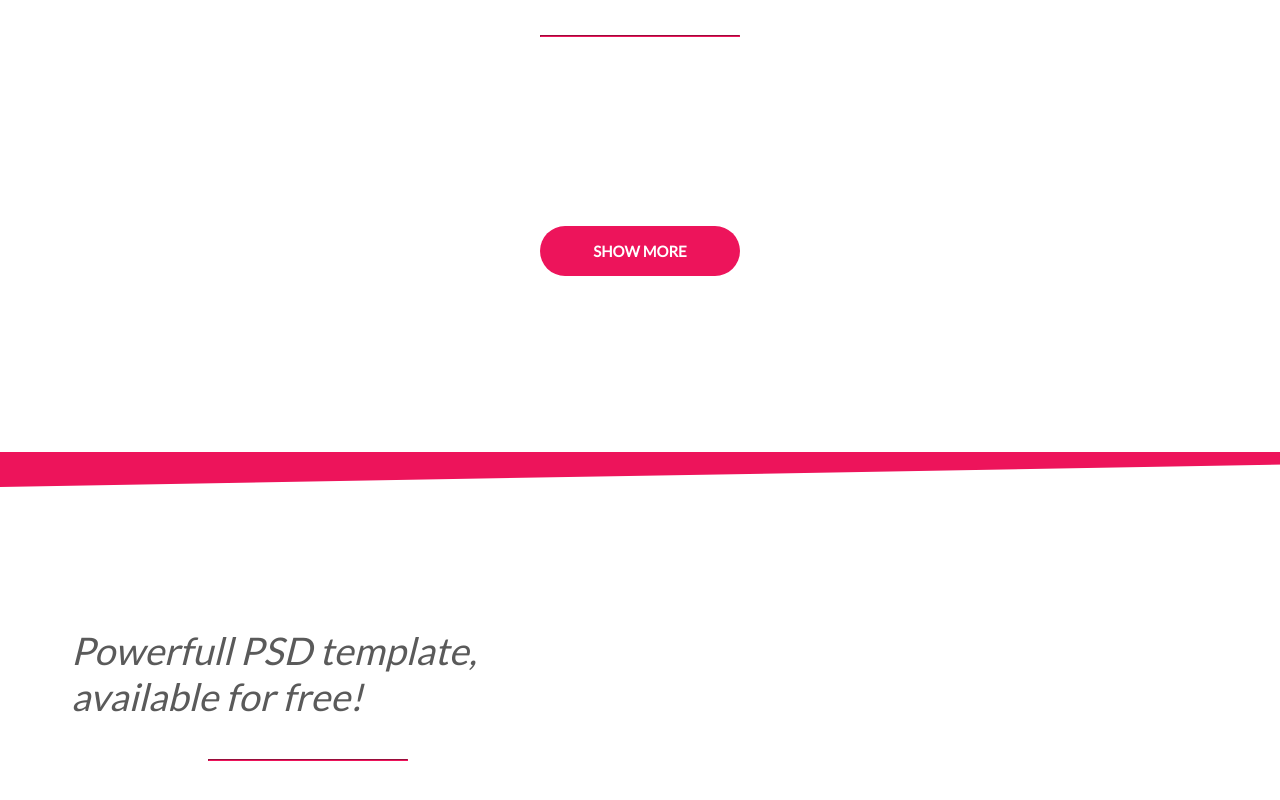
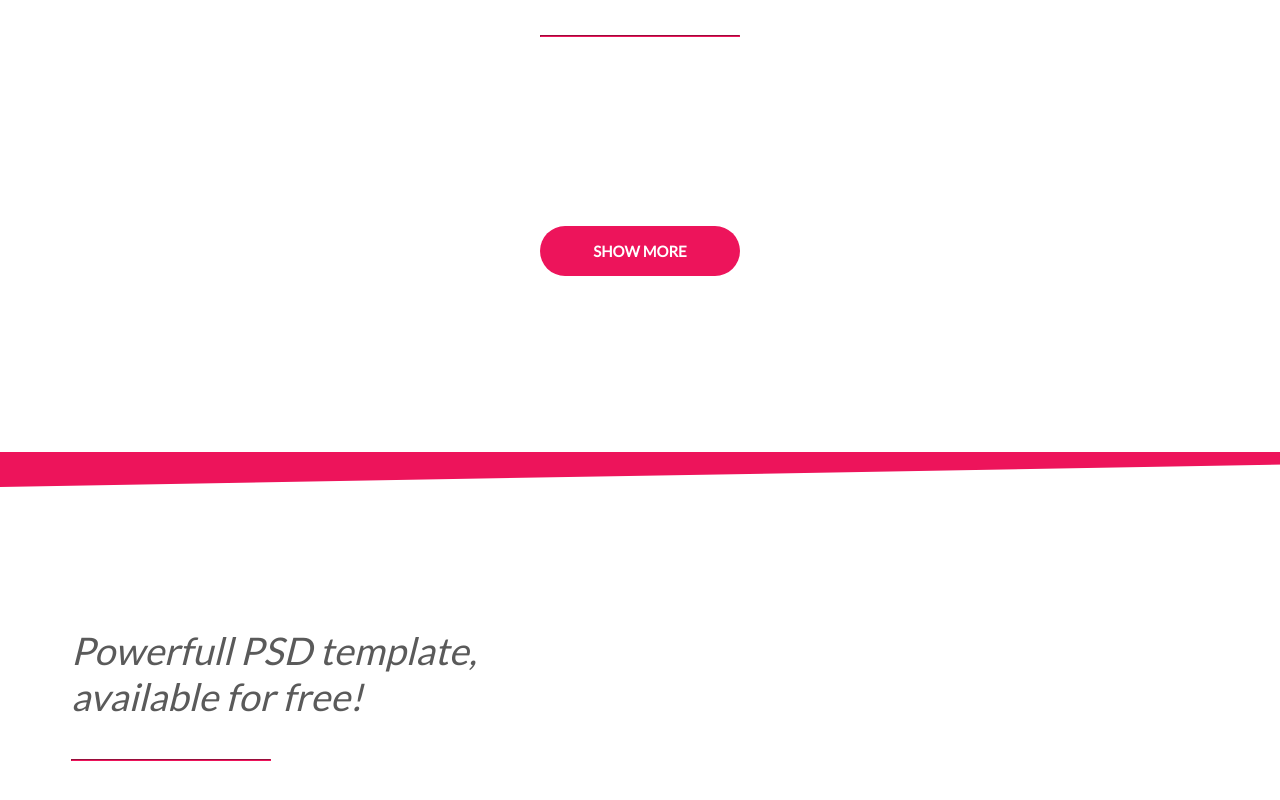
Before and after one commit to HanysSK/flexbox-project, a website: page index.html in a window 1280 px wide. Shown: the part 348-1148 px from the top of the page. After the commit the page ends 1109 px from the top, so only its background shows below. Drawn offline with Linux system fonts and the light colour scheme.

Commit message:
add files

```diff
--- a/sass/style.scss
+++ b/sass/style.scss
@@ -107,7 +107,8 @@ header{
         }
         hr{
             width: 200px;
-            margin: 40px auto;
+            margin-top: 40px;
+            margin-left: 0;
             display: block;
             border-color: #ed145b;
         }
```
Also changed, not shown: sass/style.css, 1 other file.
